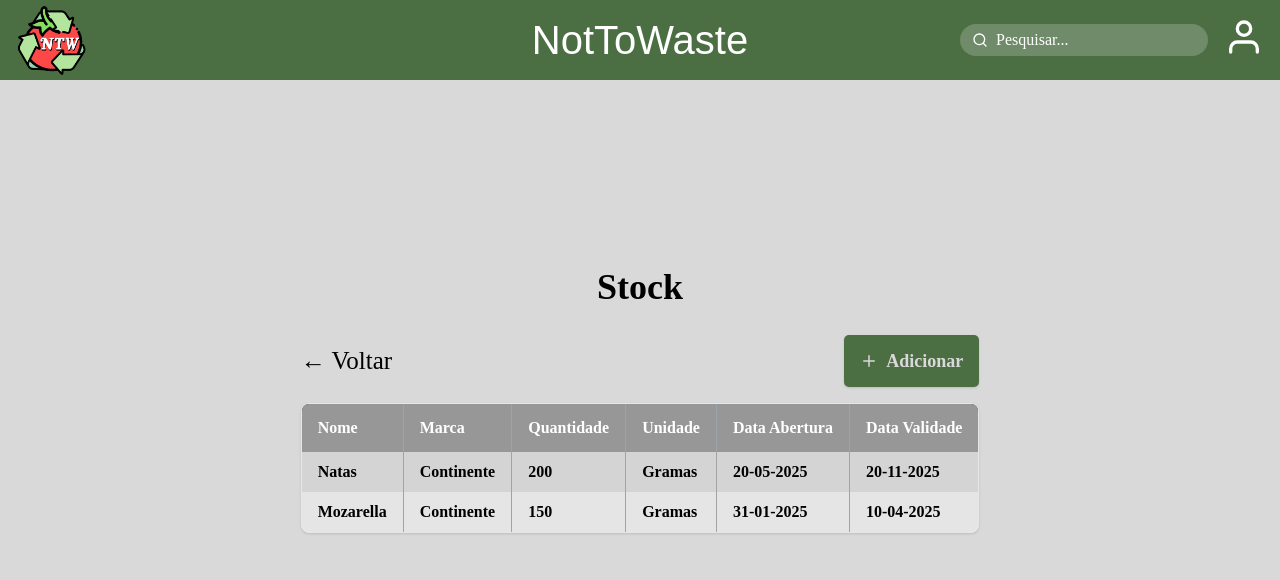
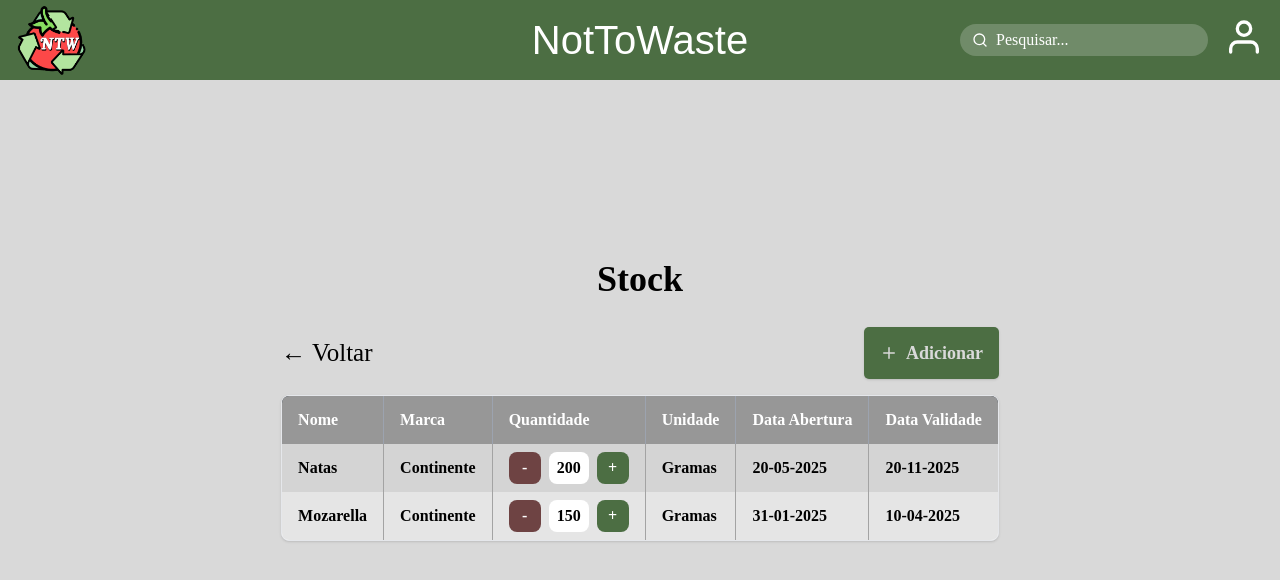
Before and after one commit to mimicarreira13/NotToWaste, a React (Vite) app: page /stock in a window 1280 px wide. Shown: the top 580 px of the page. Built offline with nearby package versions, Linux system fonts and the light colour scheme; a web font is replaced by a local one.

Commit message:
feat: adicionado componente para botões incrementar e desencrementar no caso na quantidade na página de desperdicio e stock

```diff
--- /dev/null
+++ b/src/components/Contador.tsx
@@ -0,0 +1,37 @@
+import React from "react";
+
+type Props = {
+  value: number;
+  onChange: (newValue: number) => void;
+  min?: number;
+};
+
+export default function Contador({ value, onChange, min = 0 }: Props) {
+  function increment() {
+    onChange(value + 1);
+  }
+
+  function decrement() {
+    if (value > min) onChange(value - 1);
+  }
+
+  return (
+    <div className="flex gap-2 items-center">
+      <button
+        onClick={decrement}
+        className="w-8 h-8 bg-[#6E4343] text-white rounded-lg"
+      >
+        -
+      </button>
+      <div className="w-10 h-8 bg-white text-black rounded-lg flex items-center justify-center">
+        {value}
+      </div>
+      <button
+        onClick={increment}
+        className="w-8 h-8 bg-[#4C6E43] text-white rounded-lg"
+      >
+        +
+      </button>
+    </div>
+  );
+}
--- /dev/null
+++ b/src/components/Tabelas/CriarTabela.tsx
@@ -0,0 +1,79 @@
+import React, { useState } from "react";
+
+export type Column<T> = {
+  key: keyof T | string;
+  label: string;
+  render?: (
+    row: T,
+    updateRow: (patch: Partial<T>) => void
+  ) => React.ReactNode;
+  className?: string;
+};
+
+type TableProps<T> = {
+  data: T[];
+  columns: Column<T>[];
+  rowKey?: (item: T, idx: number) => string | number;
+  className?: string;
+};
+
+export function Table<T extends Record<string, any>>({
+  data,
+  columns,
+  rowKey,
+  className,
+}: TableProps<T>) {
+
+
+  const [rows, setRows] = useState(data);
+
+  function updateRow(index: number, patch: Partial<T>) {
+    setRows((prev) =>
+      prev.map((row, i) => (i === index ? { ...row, ...patch } : row))
+    );
+  }
+
+  return (
+    <div className={`rounded-lg overflow-hidden border bg-white shadow ${className ?? ""}`}>
+      <table className="w-full border-collapse">
+
+        <thead className="bg-gray-800">
+          <tr>
+            {columns.map((col) => (
+              <th
+                key={String(col.key)}
+                className="text-left px-4 py-3 border-r border-gray-400 last:border-r-0"
+                style={{ backgroundColor: "#979797ff", color: "#ffffff" }}
+              >
+                {col.label}
+              </th>
+            ))}
+          </tr>
+        </thead>
+
+        <tbody>
+          {rows.map((row, idx) => (
+            <tr
+              key={rowKey ? String(rowKey(row, idx)) : String((row as any).id ?? idx)}
+              className="odd:bg-neutral-300 even:bg-neutral-200"
+            >
+              {columns.map((col) => (
+                <td
+                  key={String(col.key)}
+                  className={`px-4 py-2 border-r border-neutral-400 last:border-r-0 ${
+                    col.className ?? ""
+                  } font-semibold text-justify`}
+                >
+                  {col.render
+                    ? col.render(row, (patch) => updateRow(idx, patch))
+                    : (row as any)[col.key as string]}
+                </td>
+              ))}
+            </tr>
+          ))}
+        </tbody>
+
+      </table>
+    </div>
+  );
+}
--- a/src/components/Tabels/CriarTabela.tsx
+++ /dev/null
@@ -1,59 +0,0 @@
-import React from "react";
-
-export type Column<T> = {
-    key: keyof T | string;
-    label: string;
-    render?: (item: T) => React.ReactNode;
-    className?: string;
-};
-
-type TableProps<T> = {
-    data: T[];
-    columns: Column<T>[];
-    rowKey?: (item: T, idx: number) => string | number;
-    className?: string;
-};
-
-export function Table<T extends Record<string, any>>({
-    data,
-    columns,
-    rowKey,
-    className,
-}: TableProps<T>) {
-    return (
-        <div className={`rounded-lg overflow-hidden border bg-white shadow ${className ?? ""}`}>
-            <table className="w-full border-collapse">
-                <thead className="bg-gray-800">
-                    <tr>
-                        {columns.map((col) => (
-                            <th
-                                key={String(col.key)}
-                                className="text-left px-4 py-3 border-r border-gray-400 last:border-r-0"
-                                style={{ backgroundColor: "#979797ff", color: "#ffffff" }}
-                            >
-                                {col.label}
-                            </th>
-                        ))}
-                    </tr>
-                </thead>
-                <tbody>
-                    {data.map((item, idx) => (
-                        <tr
-                            key={rowKey ? String(rowKey(item, idx)) : String((item as any).id ?? idx)}
-                            className="odd:bg-neutral-300 even:bg-neutral-200"
-                        >
-                            {columns.map((col) => (
-                                <td
-                                    key={String(col.key)}
-                                    className={`px-4 py-2 border-r border-neutral-400 last:border-r-0 ${col.className ?? ""} font-semibold text-justify`}
-                                >
-                                    {col.render ? col.render(item) : (item as any)[col.key as string]}
-                                </td>
-                            ))}
-                        </tr>
-                    ))}
-                </tbody>
-            </table>
-        </div>
-    );
-}
--- a/src/pages/Desperdicio.tsx
+++ b/src/pages/Desperdicio.tsx
@@ -1,11 +1,12 @@
 import {useNavigate} from "react-router-dom";
 import desperdicioDataJSON from "../tmp/dataDesperdicio.json";
 import {useState} from "react";
-import { Table } from "../components/Tabels/CriarTabela";
-import type { Column } from "../components/Tabels/CriarTabela";
+import { Table } from "../components/Tabelas/CriarTabela.tsx";
+import type { Column } from "../components/Tabelas/CriarTabela.tsx";
 import BotaoAdicionar from "../components/BotaoAdicionar";
 import DesperdicioFormulario from "../components/forms/DesperdicioFormulario";
 import BackButton from "../components/Back.tsx";
+import Contador from "../components/Contador.tsx";
 
 export type IngredientesTabela = {
 
@@ -25,7 +26,14 @@ const desperdicioColumns: Column<IngredientesTabela>[] = [
     { key: "nome", label: "Nome" },
     { key: "marca", label: "Marca" },
     { key: "motivo", label: "Motivo" },
-    { key: "quantidade", label: "Quantidade" },
+    { key: "quantidade", label: "Quantidade",
+        render: (row, updateRow) => (
+      <Contador
+        value={Number(row.quantidade)}
+        onChange={(int) => updateRow({ quantidade: String(int) })}
+      />
+    )
+     },
     { key: "unidade", label: "Unidade" },
     {key: "custo", label: "Custo"},
     {key: "dataDesperdicio", label: "Data do Desperdício"}
--- a/src/pages/Stock.tsx
+++ b/src/pages/Stock.tsx
@@ -1,11 +1,12 @@
 import {useNavigate} from "react-router-dom";
 import stockDataJSON from "../tmp/dataStock.json";
 import {useState} from "react";
-import { Table } from "../components/Tabels/CriarTabela";
-import type { Column } from "../components/Tabels/CriarTabela";
+import { Table } from "../components/Tabelas/CriarTabela.tsx";
+import type { Column } from "../components/Tabelas/CriarTabela.tsx";
 import BotaoAdicionar from "../components/BotaoAdicionar";
 import StockFormulario from "../components/forms/StockFormulario";
 import BackButton from "../components/Back.tsx";
+import Contador from "../components/Contador.tsx";
 
 export type IngredientesStockTabela = {
 
@@ -25,7 +26,14 @@ const stockColumns: Column<IngredientesStockTabela>[] = [
 
     { key: "nome", label: "Nome" },
     { key: "marca", label: "Marca" },
-    { key: "quantidade", label: "Quantidade" },
+    { key: "quantidade", label: "Quantidade",
+            render: (row, updateRow) => (
+          <Contador
+            value={Number(row.quantidade)}
+            onChange={(int) => updateRow({ quantidade: String(int) })}
+          />
+        )
+    },
     { key: "unidade", label: "Unidade" },
     { key: "dataAbertura", label: "Data Abertura" },
     { key: "dataValidade", label: "Data Validade" },
```
